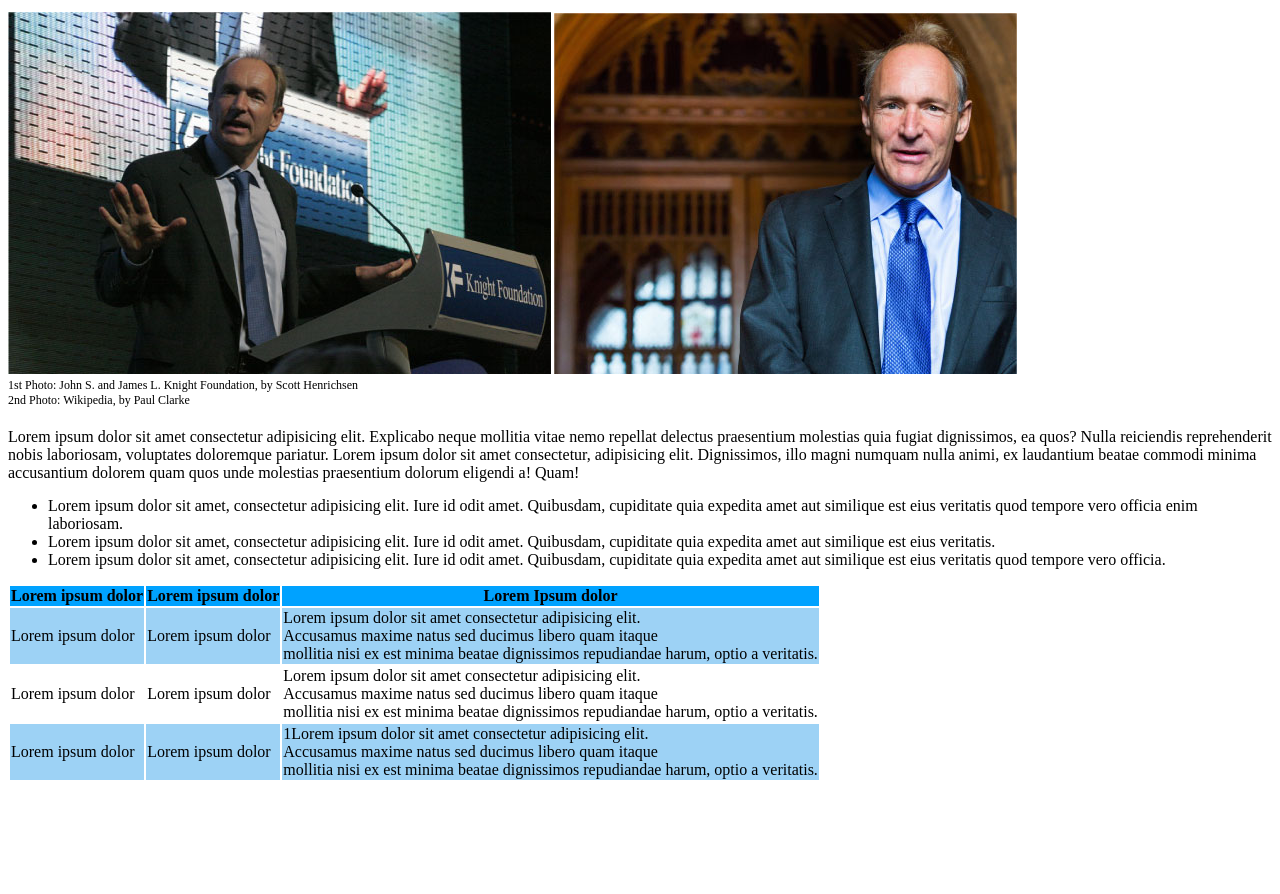
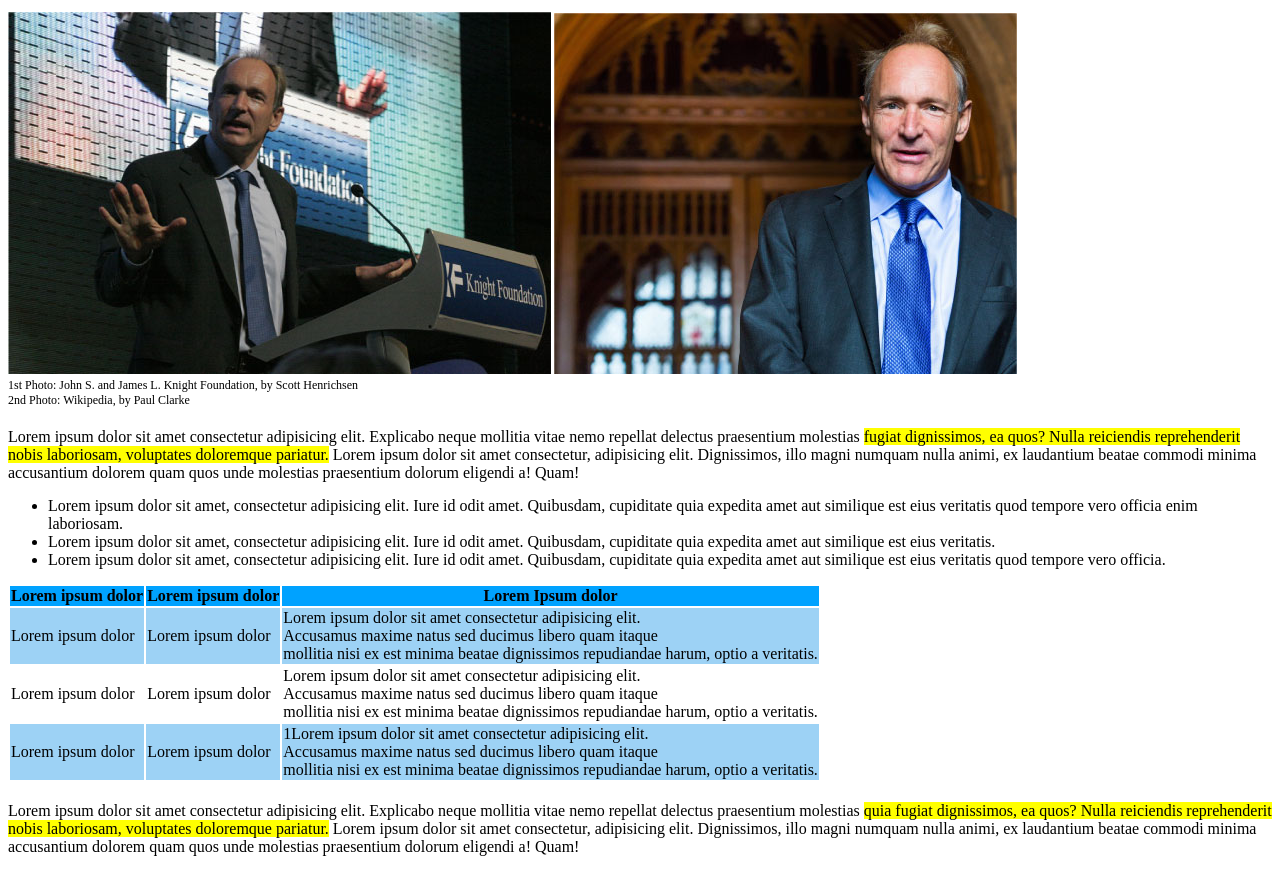
Before and after one commit to DorinVieru/html-css-booleaner, a plain HTML site: page index.html in a window 1280 px wide. Shown: the part 166-1060 px from the top of the page. Before the commit the page ends 948 px from the top, so only its background shows below. Drawn offline with Linux system fonts and the light colour scheme.

Commit message:
[UPDATE] Complete second paragraph of main

```diff
--- a/CSS/style.css
+++ b/CSS/style.css
@@ -60,3 +60,8 @@
 .color-lightblue{
     background-color: rgb(157, 210, 245);
 }
+
+.secondo-paragrafo{
+    padding-top: 20px;
+    padding-bottom: 40px;
+}
--- a/index.html
+++ b/index.html
@@ -36,8 +36,8 @@
             <div class="primo-paragrafo">
                 <p>
                     Lorem ipsum dolor sit amet consectetur adipisicing elit. Explicabo neque mollitia vitae nemo repellat
-                    delectus praesentium molestias quia fugiat dignissimos, ea quos? Nulla reiciendis reprehenderit nobis laboriosam,
-                    voluptates doloremque pariatur. Lorem ipsum dolor sit amet consectetur, adipisicing elit. Dignissimos, illo magni
+                    delectus praesentium molestias <mark>fugiat dignissimos, ea quos? Nulla reiciendis reprehenderit nobis laboriosam,
+                    voluptates doloremque pariatur.</mark>  Lorem ipsum dolor sit amet consectetur, adipisicing elit. Dignissimos, illo magni
                     numquam nulla animi, ex laudantium beatae commodi minima accusantium dolorem quam quos unde molestias
                     praesentium dolorum eligendi a! Quam!
                 </p>
@@ -97,7 +97,20 @@
             </div>
         </section>
         <!-- TESTO DEL 2 PARAGRAFO -->
+        <section class="secondo-paragrafo">
+            <p>
+                Lorem ipsum dolor sit amet consectetur adipisicing elit. Explicabo neque mollitia vitae nemo repellat
+                delectus praesentium molestias <mark>quia fugiat dignissimos, ea quos? Nulla reiciendis reprehenderit nobis laboriosam,
+                voluptates doloremque pariatur.</mark> Lorem ipsum dolor sit amet consectetur, adipisicing elit. Dignissimos, illo magni
+                numquam nulla animi, ex laudantium beatae commodi minima accusantium dolorem quam quos unde molestias
+                praesentium dolorum eligendi a! Quam!
+            </p>
+        </section>
+    </main>
 
-    </main>
+    <!-- FOOTER CON IMMAGINI E TESTO -->
+    <footer>
+
+    </footer>
 </body>
 </html>
```
